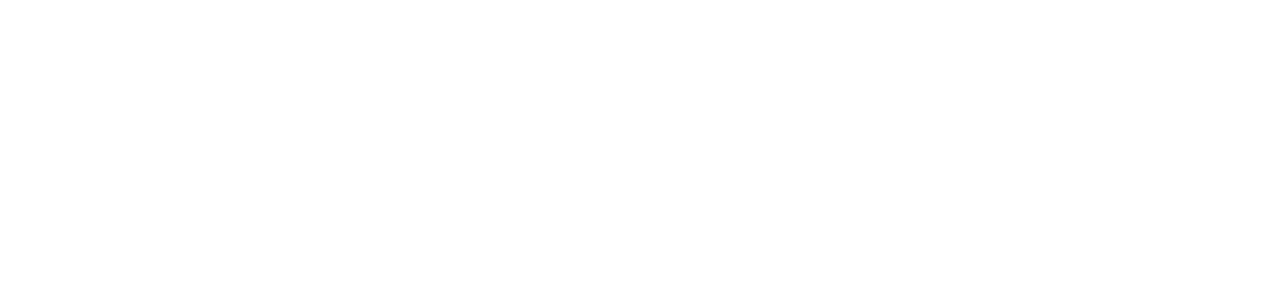
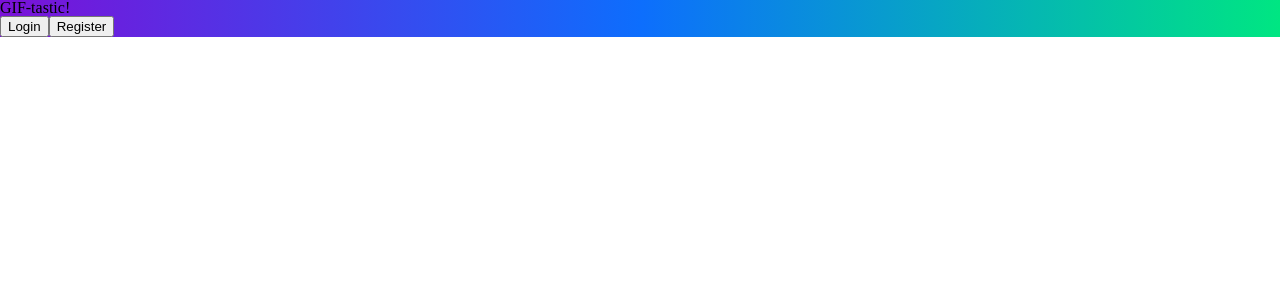
Before and after one commit to Mekhi-Rhodie/GIF-tastic, a Vue app: page / in a window 1280 px wide. Shown: the top 300 px of the page. Built offline with nearby package versions, Linux system fonts and the light colour scheme.

Commit message:
Update Header.vue
- add linear gradient to header back ground
- add button for authentication modal toggle

```diff
--- a/src/components/Header.vue
+++ b/src/components/Header.vue
@@ -1,11 +1,27 @@
 <template>
-
+    <header class="container">
+        <span class="row">
+            <h1 class="display-1">GIF-tastic!</h1>
+            <span class="auth-button-group">
+                <button class="auth-btn btn btn-primary">Login</button>
+                <button class="auth-btn btn btn-secondary">Register</button>
+            </span>
+        </span>
+    </header>
 </template>
 
 <style scoped>
-
+    header {
+        background-image: linear-gradient(to left,#00E682, #0D6EFD, #7B11D8);
+    }
 </style>
 
 <script>
+    export default {
+        data () {
+            return {
 
+            }
+        }
+    }
 </script>
```
